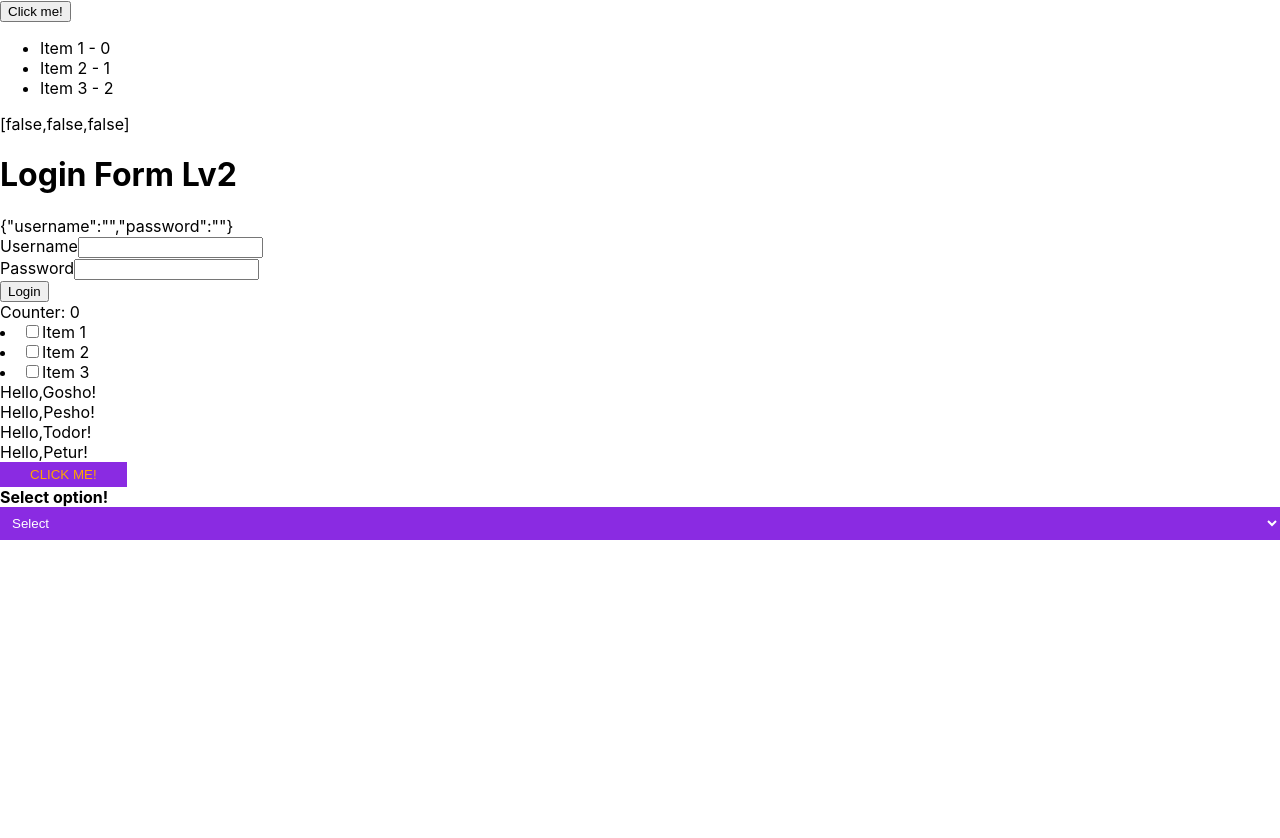
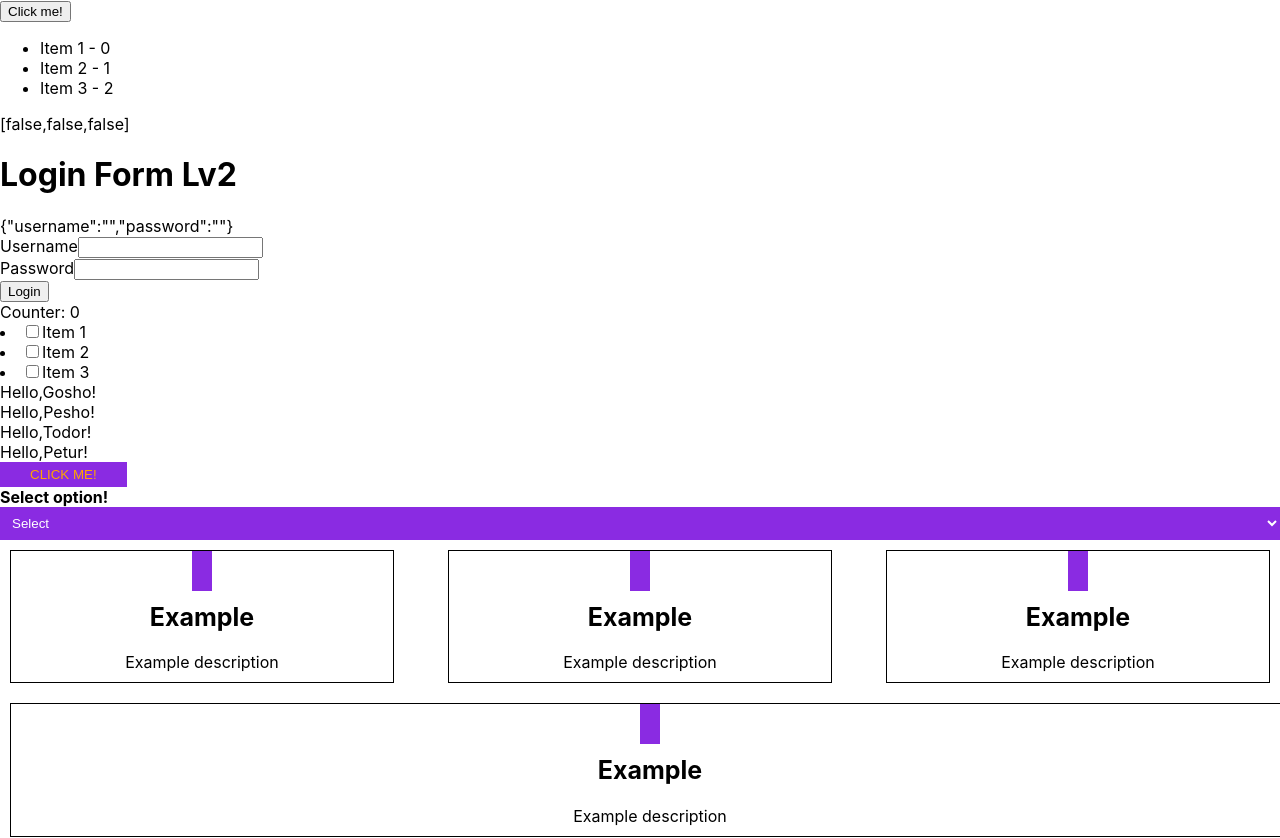
Before and after one commit to valensixx/react-treaning-part-two, a React (Create React App) app: page / in a window 1280 px wide. Shown: the top 838 px of the page. Before the commit the page ends 800 px from the top, so only its background shows below. Built offline with nearby package versions, Linux system fonts and the light colour scheme.

Commit message:
task done

```diff
--- a/src/ComponentList.js
+++ b/src/ComponentList.js
@@ -1,4 +1,5 @@
 import React, {useState} from "react";
+import List from "./list/List";
 
 //create component list with props
 //items array with elements -> icon, titele, description
@@ -15,7 +16,17 @@ export default function ComponentList(){
 
     return(
         <div>
+            <List
+                items={items}
+                width = {'30%'}
+                direction = {'row'}
+            />
 
+            <List
+                items={items}
+                width = {'100%'}
+                direction = {'column'}
+            />
         </div>
     );
 };
--- a/src/list/List.js
+++ b/src/list/List.js
@@ -1,17 +1,25 @@
 import React from "react";
+import ListSingleItem from "./ListSingleItem";
 
-export default function List(props){
+export default function List(props) {
     const style = {
         container: {
-            display:'flex',
+            display: 'flex',
             justifyContent: 'space-between',
             flexDirection: props.direction,
         }
     }
 
-    return(
+    return (
         <div style={style.container}>
-
+            {props.items.map(item =>
+                <ListSingleItem
+                    icon = {item.icon}
+                    title = {item.title}
+                    description = {item.description}
+                    width = {props.width}
+                />
+            )}
         </div>
     );
-};
+}
--- a/src/list/ListSingleItem.js
+++ b/src/list/ListSingleItem.js
@@ -1,10 +1,37 @@
 import React from "react";
 
-export default function ListSingleItem(){
+export default function ListSingleItem(props){
+    const style = {
+        container: {
+            width: props.width,
+            textAlign: 'center',
+            padding: 10,
+        },
+
+        inner:{
+            border: '1px solid black',
+            padding: 10,
+        },
+
+        icon:{
+            background: 'blueviolet',
+            color: 'white',
+            padding: 10
+        },
+
+        title: {
+            fontSize:'25px',
+        }
+    };
+
     return(
         <>
-            <div>
-
+            <div style = {style.container}>
+                <div style={style.inner}>
+                    <i clasName={props.icon} style={style.icon} />
+                    <h2 style={style.title}>{props.title}</h2>
+                    <div>{props.description}</div>
+                </div>
             </div>
         </>
     );
```
